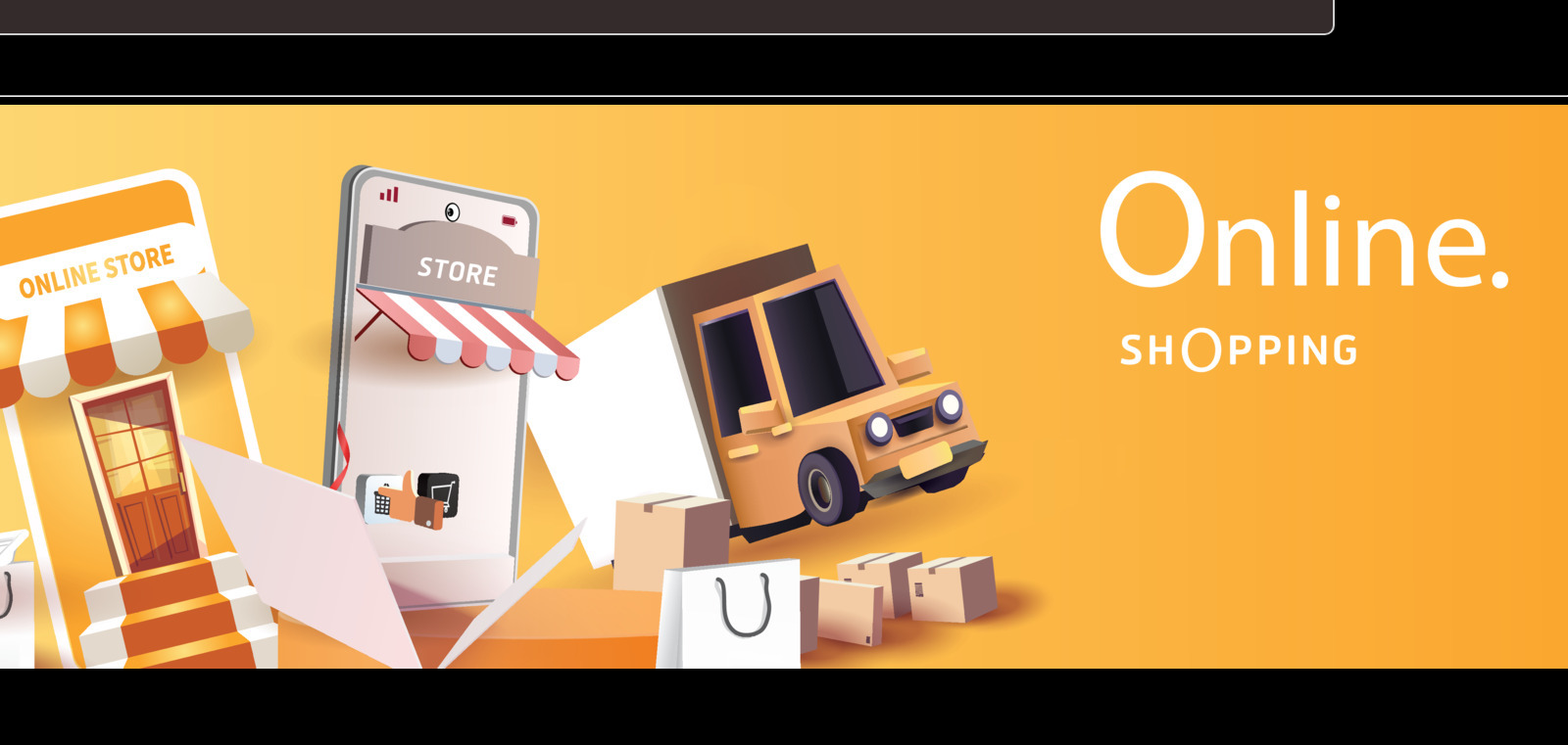
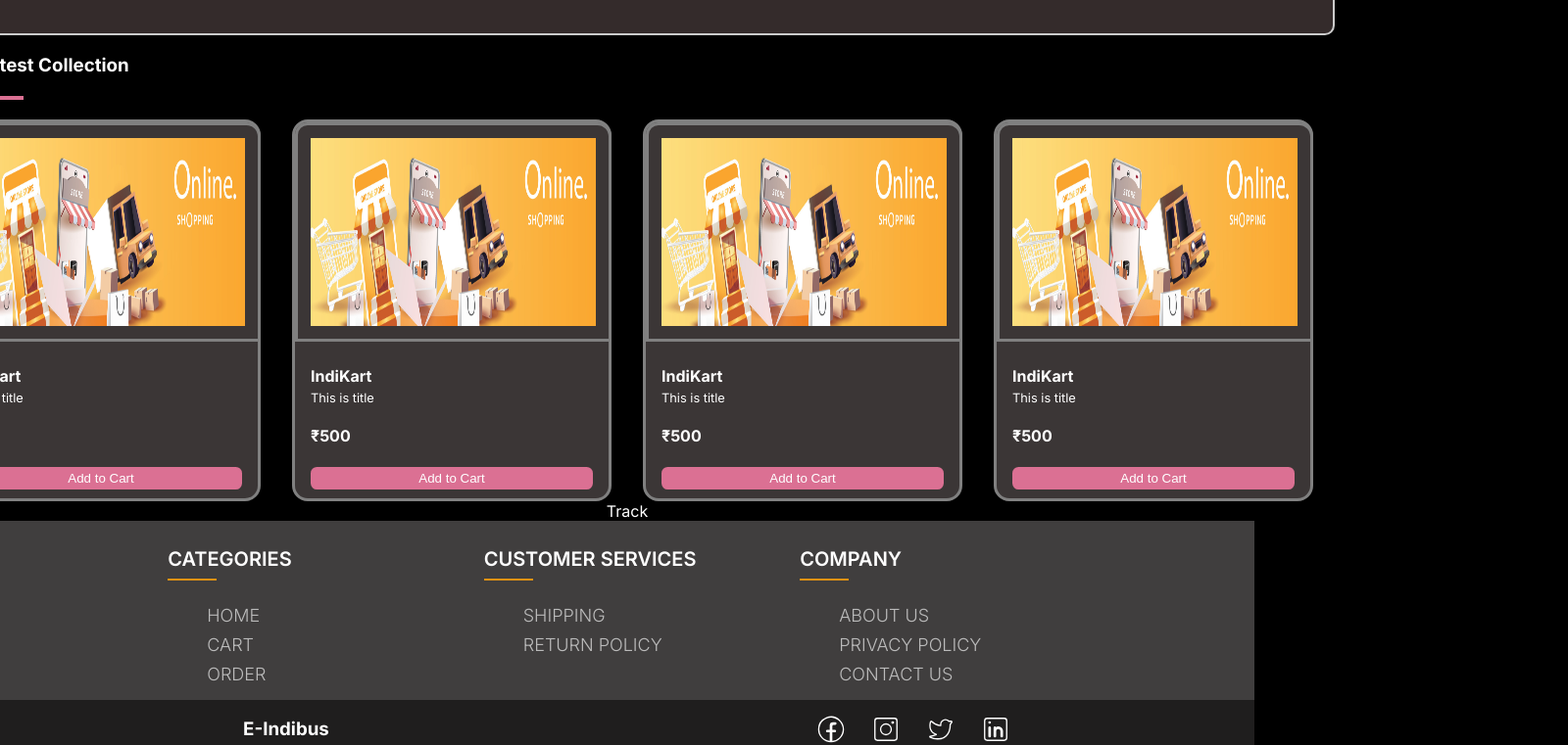
Before and after one commit to khushi-chaudhary29/IndiKart, a Next.js app: page / in a window 1280 px wide. Shown: the part 780-1541 px from the top of the page at 98% size, 1600 px wide, since content can reach past the window. Built offline with nearby package versions, Linux system fonts and the light colour scheme.

Commit message:
productCard css

```diff
--- a/src/app/globals.css
+++ b/src/app/globals.css
@@ -182,11 +182,6 @@
 }
 
 
-.footer-col .social-links a:hover {
-  color: #ffffff;
-  background-color: #e91e;
-}
-
 @media(max-width: 750px) {
   .footer-col {
     width: 50%;
@@ -206,3 +201,7 @@
   background-color: #1f1e1e;
   align-items: center;
 }
+.social-links{
+  display: flex;
+  gap:1.5rem;
+}
--- a/src/app/page.module.css
+++ b/src/app/page.module.css
@@ -1,9 +1,7 @@
 .main {
   display: flex;
   flex-direction: column;
-  justify-content: space-between;
   align-items: center;
-
 }
 .img {
   margin: 0;
@@ -98,3 +96,51 @@
   display: flex;
   gap: 10px;
 }
+/* Product Card */
+
+.PCmainheadinghr {
+  border: 2px solid palevioletred;
+  margin: 20px 0px;
+  width: 05rem;
+
+}
+.PCCardContainer{
+  display: flex;
+  gap:2rem;
+}
+.PCCard {
+  background-color: rgb(59, 54, 54);
+  border-radius: 1rem;
+  border: solid 0.2rem gray;
+  width: 20rem;
+  height: 24rem;
+}
+
+
+
+
+.PCimage {
+  width: 18.2rem;
+  height: 12rem;
+  padding: 0.8rem;
+  border-radius: 0.8rem 0.9rem 0rem 0rem;
+  border: solid 0.2rem gray;
+
+}
+
+.PCcardcontent {
+  margin-left: 1rem;
+}
+
+.PCbutton {
+  background-color: palevioletred;
+  border: solid palevioletred;
+  border-radius: 0.4rem;
+  width: 18rem;
+  color: white;
+}
+
+.PCtitle {
+  margin-top: -1rem;
+  font-size: .8rem;
+}
--- a/src/components/Footer.js
+++ b/src/components/Footer.js
@@ -49,7 +49,7 @@
             <h3>E-Indibus</h3>
           </div>
           <div className="social-links">
-            <CiFacebook style={{ width: '2rem', height: '2rem' }} />
+            <CiFacebook style={{ width: '2rem', height: '2rem'}} />
             <CiInstagram style={{ width: '2rem', height: '2rem' }} />
             <CiTwitter style={{ width: '2rem', height: '2rem' }} />
             <CiLinkedin style={{ width: '2rem', height: '2rem' }} />
--- a/src/components/ProductCard.js
+++ b/src/components/ProductCard.js
@@ -9,6 +9,7 @@
           <h3 className={styles.PCmainheading}>Our Latest Collection</h3>
           <hr class={styles.PCmainheadinghr}></hr>
         </div>
+        <div className={styles.PCCardContainer}>
           <div className={styles.PCCard}>
             <img src="./herosection image.jpg" alt="" className={styles.PCimage} />
             <div className={styles.PCcardcontent}>
@@ -17,6 +18,38 @@
               <h4 className={styles.PCrate}>&#8377;500</h4>
               <button className={styles.PCbutton}>Add to Cart</button>
             </div>
+
+          </div>
+          <div className={styles.PCCard}>
+            <img src="./herosection image.jpg" alt="" className={styles.PCimage} />
+            <div className={styles.PCcardcontent}>
+              <h4 className={styles.PClogo}>IndiKart</h4>
+              <p className={styles.PCtitle}>This is title</p>
+              <h4 className={styles.PCrate}>&#8377;500</h4>
+              <button className={styles.PCbutton}>Add to Cart</button>
+            </div>
+
+          </div>
+          <div className={styles.PCCard}>
+            <img src="./herosection image.jpg" alt="" className={styles.PCimage} />
+            <div className={styles.PCcardcontent}>
+              <h4 className={styles.PClogo}>IndiKart</h4>
+              <p className={styles.PCtitle}>This is title</p>
+              <h4 className={styles.PCrate}>&#8377;500</h4>
+              <button className={styles.PCbutton}>Add to Cart</button>
+            </div>
+
+          </div>
+          <div className={styles.PCCard}>
+            <img src="./herosection image.jpg" alt="" className={styles.PCimage} />
+            <div className={styles.PCcardcontent}>
+              <h4 className={styles.PClogo}>IndiKart</h4>
+              <p className={styles.PCtitle}>This is title</p>
+              <h4 className={styles.PCrate}>&#8377;500</h4>
+              <button className={styles.PCbutton}>Add to Cart</button>
+            </div>
+
+          </div>
         </div>
       </div>
     </main>
```
Lines whose indentation alone changed are shown as unchanged.
